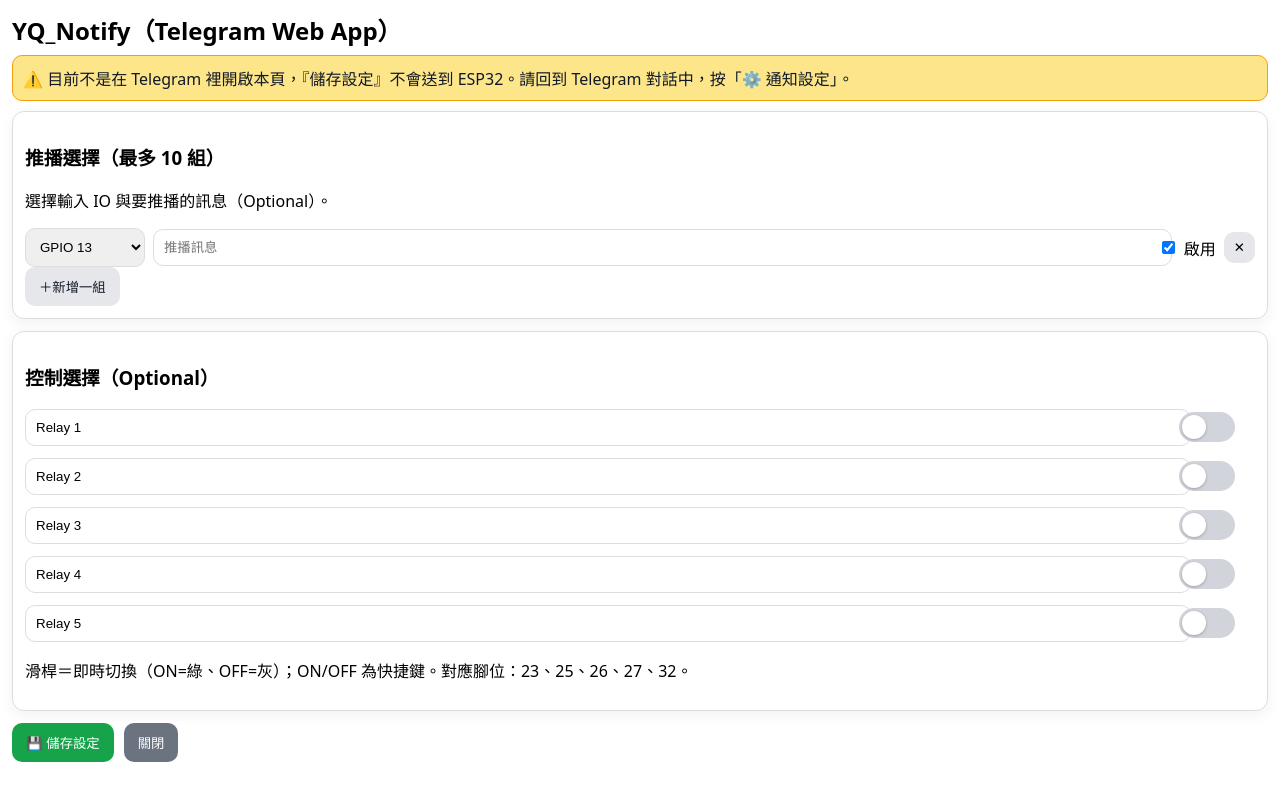
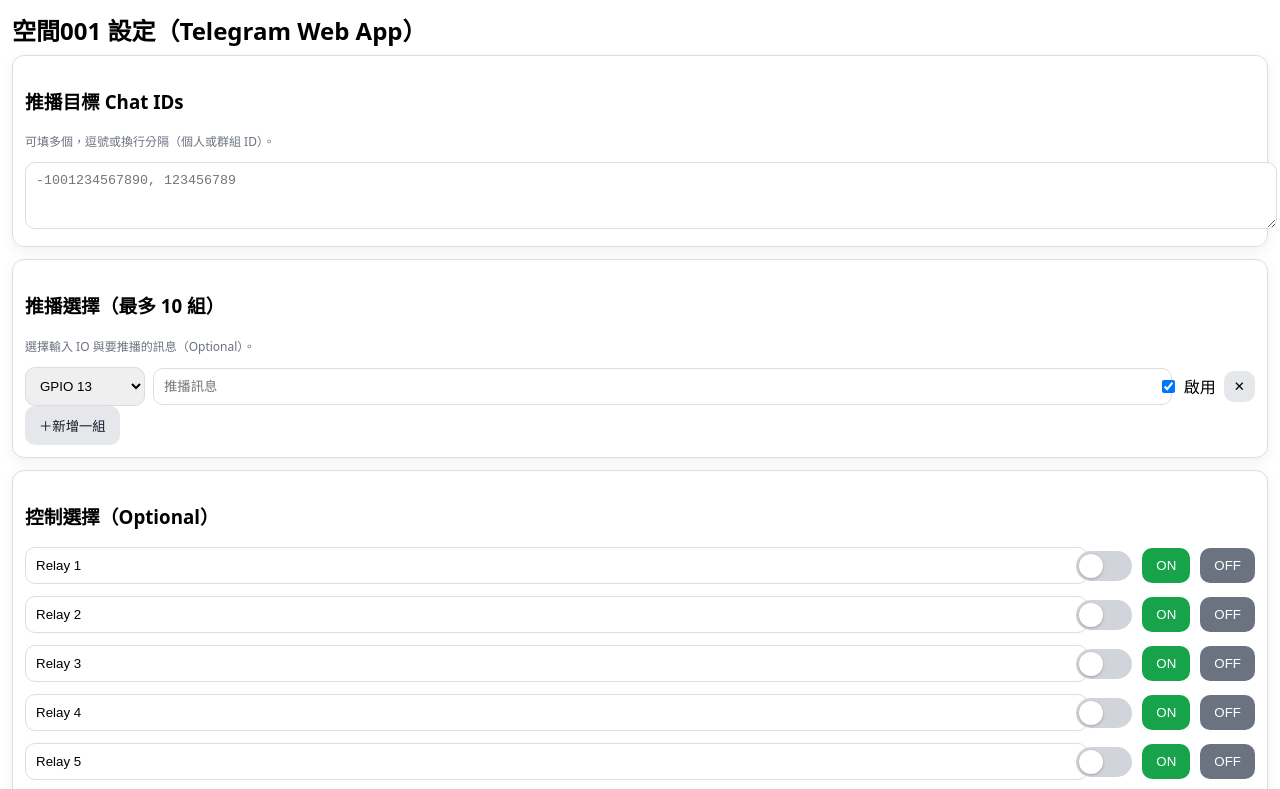
Before and after one commit to lemel0501/YQ-webapp, a plain HTML site: page index.html in a window 1280 px wide. Both pictures are taken after a click on the button "＋新增一組". Shown: the top 789 px of the page. Drawn offline with Linux system fonts and the light colour scheme.

Commit message:
Update index.html

```diff
--- a/index.html
+++ b/index.html
@@ -3,7 +3,7 @@
 <head>
   <meta charset="utf-8" />
   <meta name="viewport" content="width=device-width, initial-scale=1" />
-  <title>YQ_Notify</title>
+  <title>空間001 設定</title>
   <script src="https://telegram.org/js/telegram-web-app.js"></script>
   <style>
     :root { --gap:12px; --radius:12px; --border:#ddd; --pad:12px; --shadow:0 4px 14px rgba(0,0,0,.06); }
@@ -15,8 +15,8 @@
     input[type=text], textarea, select { width:100%; padding:10px; border:1px solid var(--border); border-radius:10px; }
     .btn { padding:10px 14px; border-radius:10px; border:none; cursor:pointer; color:#fff; }
     .btn.green { background:#16a34a; } .btn.gray { background:#6b7280; } .btn.light{ background:#e5e7eb; color:#111827; }
-    .warn { position:sticky; top:0; background:#fde68a; color:#111827; padding:10px; border-radius:10px; border:1px solid #f59e0b; margin-bottom:10px; }
 
+    /* 滑桿：OFF=灰、ON=綠 */
     .switch { position: relative; width: 56px; height: 30px; }
     .switch input { display:none; }
     .slider { position:absolute; inset:0; background:#d1d5db; border-radius:999px; transition:.2s; }
@@ -25,19 +25,25 @@
     .switch input:checked + .slider:before { transform:translateX(26px); }
 
     .relay-row { display:grid; grid-template-columns: 1fr auto auto auto; gap:10px; align-items:center; }
+    .rname { min-width:160px; }
+    .hint { color:#6b7280; font-size:12px; }
+
     .notif-row { display:grid; grid-template-columns: 120px 1fr auto auto; gap:8px; align-items:center; }
     .del { padding:8px 10px; border-radius:10px; border:none; background:#e5e7eb; cursor:pointer; }
     .chk { width:auto; }
   </style>
 </head>
 <body>
-  <h2>YQ_Notify（Telegram Web App）</h2>
+  <h2>空間001 設定（Telegram Web App）</h2>
 
-  <div id="envWarn" class="warn" style="display:none">
-    ⚠️ 目前不是在 Telegram 裡開啟本頁，『儲存設定』不會送到 ESP32。請回到 Telegram 對話中，按「⚙️ 通知設定」。
+  <div class="grid">
+
+    <div class="card">
+      <h3>推播目標 Chat IDs</h3>
+      <p class="hint">可填多個，逗號或換行分隔（個人或群組 ID）。</p>
+      <textarea id="chat_ids" rows="3" placeholder="-1001234567890, 123456789"></textarea>
     </div>
 
-  <div class="grid">
     <div class="card">
       <h3>推播選擇（最多 10 組）</h3>
       <p class="hint">選擇輸入 IO 與要推播的訊息（Optional）。</p>
@@ -51,6 +57,11 @@
       <p class="hint">滑桿＝即時切換（ON=綠、OFF=灰）；ON/OFF 為快捷鍵。對應腳位：23、25、26、27、32。</p>
     </div>
 
+    <div class="card">
+      <h3>（可選）更換 Bot Token</h3>
+      <input id="token" type="text" placeholder="若更換將自動重啟生效" />
+    </div>
+
     <div class="row">
       <button class="btn green" id="save">💾 儲存設定</button>
       <button class="btn gray"  id="close">關閉</button>
@@ -58,101 +69,178 @@
   </div>
 
 <script>
-const inTelegram = !!(window.Telegram && window.Telegram.WebApp && Telegram.WebApp.initDataUnsafe);
-const tg = (() => { try {
-    if (inTelegram){ const app = Telegram.WebApp; app.expand(); return app; }
-  } catch(e){} return { sendData:()=>{}, close:()=>{}, expand:()=>{} }; })();
+// ——— 讓 Telegram WebApp 在外部瀏覽器也不會丟錯（fallback） ———
+const tg = (() => {
+  try {
+    if (window.Telegram && window.Telegram.WebApp) {
+      const app = window.Telegram.WebApp;
+      app.expand();
+      return app;
+    }
+  } catch(e){}
+  return { sendData: () => {}, close: () => {}, expand: () => {} };
+})();
 
-document.getElementById('envWarn').style.display = inTelegram ? 'none' : 'block';
+// ——— LocalStorage 快取（帶回上次填寫） ———
+const LS_KEY = 'esp32_webapp_draft_v1';
+const PINS   = [0,2,4,5,13,14,16,17,18,19,21];   // 可選 GPIO（照你頁面提示）
 
-const SS_KEY='esp32_webapp_draft_v2';
-const PINS=[0,2,4,5,13,14,16,17,18,19,21];
-const RELAY_COUNT=5;
+function loadState() {
+  try {
+    const raw = localStorage.getItem(LS_KEY);
+    if (!raw) return {};
+    return JSON.parse(raw) || {};
+  } catch (_) { return {}; }
+}
+function saveState(s) {
+  try { localStorage.setItem(LS_KEY, JSON.stringify(s)); } catch(_) {}
+}
 
-function loadState(){ try{ const raw=localStorage.getItem(SS_KEY); return raw?JSON.parse(raw):{}; }catch(_){ return {}; } }
-function saveState(s){ try{ localStorage.setItem(SS_KEY, JSON.stringify(s)); }catch(_){} }
-function parseChatIds(text){ return (text||'').split(/[\n,; ]+/).map(s=>s.trim()).filter(Boolean); }
-function esc(s=''){ return s.replace(/[&<>"']/g,c=>({'&':'&amp;','<':'&lt;','>':'&gt;','"':'&quot;',"'":'&#39;'}[c])); }
+// —— 工具：把 textarea 逗號/換行分隔的 chat ids 轉成陣列（送到 ESP32 時會用到） ——
+function parseChatIds(text) {
+  return (text || '')
+    .split(/[\n,; ]+/)
+    .map(s => s.trim())
+    .filter(Boolean);
+}
+function escapeHtml(s='') {
+  return s.replace(/[&<>"']/g, c => ({'&':'&amp;','<':'&lt;','>':'&gt;','"':'&quot;',"'":'&#39;'}[c]));
+}
 
 window.addEventListener('DOMContentLoaded', () => {
-  const st=Object.assign({
-    chat_ids:'', token:'',
-    relay_names:Array.from({length:RELAY_COUNT},(_,i)=>`Relay ${i+1}`),
-    relays:Array.from({length:RELAY_COUNT},()=>false),
-    notifs:[]
-  }, loadState());
+  const RELAY_COUNT = 5;
+  const st = Object.assign(
+    {
+      chat_ids: '',
+      token: '',
+      // 五路繼電器：名稱 + 勾選狀態
+      relay_names: Array.from({length: RELAY_COUNT}, (_,i)=>`Relay ${i+1}`),
+      relays: Array.from({length: RELAY_COUNT}, ()=>false),
+      // GPIO 觸發推播
+      notifs: []   // 每筆 {pin:13, msg:"內容", en:true}
+    },
+    loadState()
+  );
 
-  const $chat=document.getElementById('chat_ids');
-  const $token=document.getElementById('token');
-  if($chat)  $chat.value=st.chat_ids||'';
-  if($token) $token.value=st.token||'';
-  $chat?.addEventListener('input',e=>{ st.chat_ids=e.target.value; saveState(st); });
-  $token?.addEventListener('input',e=>{ st.token=e.target.value; saveState(st); });
+  // ====== 1) 推播目標 Chat IDs / Token ======
+  const $chat = document.getElementById('chat_ids');
+  const $token = document.getElementById('token');
+  if ($chat)  $chat.value  = st.chat_ids || '';
+  if ($token) $token.value = st.token    || '';
 
-  // ===== Notifs =====
-  const $notifs=document.getElementById('notifs'), $add=document.getElementById('addNotif');
-  function notifRowHTML(i,n){
-    const opts=PINS.map(p=>`<option value="${p}" ${p===n.pin?'selected':''}>GPIO ${p}</option>`).join('');
-    return `<div class="notif-row" data-i="${i}">
+  $chat?.addEventListener('input',  e => { st.chat_ids = e.target.value; saveState(st); });
+  $token?.addEventListener('input', e => { st.token    = e.target.value; saveState(st); });
+
+  // ====== 2) GPIO 觸發推播（最多 10 組） ======
+  const $notifs = document.getElementById('notifs');
+  const $addNotif = document.getElementById('addNotif');
+
+  function notifRowHTML(i, n) {
+    const opts = PINS.map(p => `<option value="${p}" ${p===n.pin?'selected':''}>GPIO ${p}</option>`).join('');
+    return `
+      <div class="notif-row" data-i="${i}">
         <select class="npin">${opts}</select>
-      <input class="nmsg" type="text" placeholder="推播訊息" value="${esc(n.msg||'')}">
-      <label class="row" style="gap:6px"><input class="nen chk" type="checkbox" ${n.en!==false?'checked':''}> 啟用</label>
-      <button class="del" title="刪除">✕</button></div>`;
+        <input class="nmsg" type="text" placeholder="推播訊息" value="${escapeHtml(n.msg||'')}">
+        <label class="row" style="gap:6px">
+          <input class="nen chk" type="checkbox" ${n.en!==false?'checked':''}> 啟用
+        </label>
+        <button class="del" title="刪除">✕</button>
+      </div>`;
   }
-  function renderNotifs(){ if(!$notifs) return; $notifs.innerHTML=st.notifs.map((n,i)=>notifRowHTML(i,n)).join(''); }
+  function renderNotifs() {
+    if (!$notifs) return;
+    $notifs.innerHTML = st.notifs.map((n,i)=>notifRowHTML(i,n)).join('');
+  }
   renderNotifs();
-  $add?.addEventListener('click',()=>{ if(st.notifs.length>=10) return; st.notifs.push({pin:13,msg:'',en:true}); saveState(st); renderNotifs(); });
-  $notifs?.addEventListener('change',e=>{
-    const $row=e.target.closest('.notif-row'); if(!$row) return; const i=+$row.dataset.i;
-    if(e.target.classList.contains('npin')) st.notifs[i].pin=+e.target.value;
-    if(e.target.classList.contains('nen')) st.notifs[i].en=!!e.target.checked;
+
+  $addNotif?.addEventListener('click', () => {
+    if (st.notifs.length >= 10) return;
+    st.notifs.push({pin:13, msg:'', en:true});
+    saveState(st); renderNotifs();
+  });
+
+  $notifs?.addEventListener('change', (e) => {
+    const $row = e.target.closest('.notif-row'); if (!$row) return;
+    const i = Number($row.dataset.i);
+    if (e.target.classList.contains('npin'))  st.notifs[i].pin = Number(e.target.value);
+    if (e.target.classList.contains('nen'))   st.notifs[i].en  = !!e.target.checked;
     saveState(st);
   });
-  $notifs?.addEventListener('input',e=>{
-    const $row=e.target.closest('.notif-row'); if(!$row) return; const i=+$row.dataset.i;
-    if(e.target.classList.contains('nmsg')) st.notifs[i].msg=e.target.value; saveState(st);
+  $notifs?.addEventListener('input', (e) => {
+    const $row = e.target.closest('.notif-row'); if (!$row) return;
+    const i = Number($row.dataset.i);
+    if (e.target.classList.contains('nmsg')) st.notifs[i].msg = e.target.value;
+    saveState(st);
   });
-  $notifs?.addEventListener('click',e=>{
-    if(!e.target.classList.contains('del')) return;
-    const i=+e.target.closest('.notif-row').dataset.i; st.notifs.splice(i,1); saveState(st); renderNotifs();
+  $notifs?.addEventListener('click', (e) => {
+    if (!e.target.classList.contains('del')) return;
+    const i = Number(e.target.closest('.notif-row').dataset.i);
+    st.notifs.splice(i,1);
+    saveState(st); renderNotifs();
   });
 
-  // ===== Relays =====
-  const $relays=document.getElementById('relays');
-  if($relays){
-    const row = i => `<div class="relay-row">
-  <input type="text" class="rname" data-idx="${i}" placeholder="Relay ${i+1} 名稱" value="${esc(st.relay_names?.[i]||`Relay ${i+1}`)}">
+  // ====== 3) 五路繼電器（名稱 + 即時切換 + 快捷鍵） ======
+  const $relays = document.getElementById('relays');
+  if ($relays) {
+    const rowHtml = (i) => `
+      <div class="relay-row">
+        <input type="text" class="rname" data-idx="${i}" placeholder="Relay ${i+1} 名稱" value="${escapeHtml(st.relay_names?.[i]||`Relay ${i+1}`)}">
         <label class="switch">
-    <input type="checkbox" class="rtoggle" data-idx="${i}" ${st.relays?.[i]?'checked':''}>
+          <input type="checkbox" class="rtoggle" data-idx="${i}" ${st.relays?.[i] ? 'checked' : ''}>
           <span class="slider"></span>
         </label>
+        <button class="btn green r-on"  data-idx="${i}">ON</button>
+        <button class="btn gray  r-off" data-idx="${i}">OFF</button>
       </div>`;
-    $relays.innerHTML = Array.from({length:RELAY_COUNT},(_,i)=>row(i)).join('');
-    $relays.addEventListener('input', e=>{
-     if(!e.target.matches('.rname')) return;
-     const i=+e.target.dataset.idx;
-     st.relay_names[i]=e.target.value;
+    $relays.innerHTML = Array.from({length: RELAY_COUNT}, (_,i)=>rowHtml(i)).join('');
+
+    // 滑桿即時送出 + 存快取
+    $relays.addEventListener('change', (e) => {
+      if (!e.target.matches('.rtoggle')) return;
+      const idx = Number(e.target.dataset.idx);
+      const state = e.target.checked;
+      st.relays[idx] = state;      // 存本地
       saveState(st);
+      tg.sendData(JSON.stringify({ type: 'relay', idx, state })); // 立即控制
+    });
+    // 名稱變更存快取
+    $relays.addEventListener('input', (e) => {
+      if (!e.target.matches('.rname')) return;
+      const idx = Number(e.target.dataset.idx);
+      st.relay_names[idx] = e.target.value;
+      saveState(st);
+    });
+    // 快捷 ON/OFF 並同步滑桿 + 存快取
+    $relays.addEventListener('click', (e) => {
+      if (!e.target.matches('.r-on,.r-off')) return;
+      const idx = Number(e.target.dataset.idx);
+      const state = e.target.classList.contains('r-on');
+      const t = $relays.querySelector(`.rtoggle[data-idx="${idx}"]`);
+      if (t) { t.checked = state; st.relays[idx] = state; saveState(st); }
+      tg.sendData(JSON.stringify({ type: 'relay', idx, state }));
     });
   }
 
-  // ===== Save =====
-  document.getElementById('save')?.addEventListener('click', ()=>{
-    if(!inTelegram){ alert("請在 Telegram 對話內的 WebApp 開啟本頁再儲存。"); return; }
-    st.chat_ids = $chat?.value||''; st.token = $token?.value||''; saveState(st);
+  // ====== 4) 儲存設定 → 傳給 ESP32，同時保留在 localStorage ======
+  document.getElementById('save')?.addEventListener('click', () => {
+    // 先固化一次快取
+    st.chat_ids = $chat?.value || '';
+    st.token    = $token?.value || '';
+    saveState(st);
+
+    // 打包送給 ESP32（你的韌體已支援的欄位）
     const payload = {
-      type:'save_config',
+      type: 'save_config',
       chat_ids: parseChatIds(st.chat_ids),
       token: st.token,
       relay_names: st.relay_names,
       relays: st.relays,
-      notifs: (st.notifs||[]).map(n=>({pin:n.pin, msg:n.msg||'', en:n.en!==false}))
+      notifs: (st.notifs || []).map(n => ({ pin: n.pin, msg: n.msg || '', en: n.en !== false }))
     };
     tg.sendData(JSON.stringify(payload));
-    if (tg.HapticFeedback) tg.HapticFeedback.impactOccurred('soft');
-    if (tg.showPopup) tg.showPopup({title:"已送出", message:"設定已送到機器人，請用 /show 查看 revision 是否更新。"});
   });
-  document.getElementById('close')?.addEventListener('click', ()=>tg.close());
+
+  document.getElementById('close')?.addEventListener('click', () => tg.close());
 });
 </script>
 </body>
```
Lines whose indentation alone changed are shown as unchanged.
